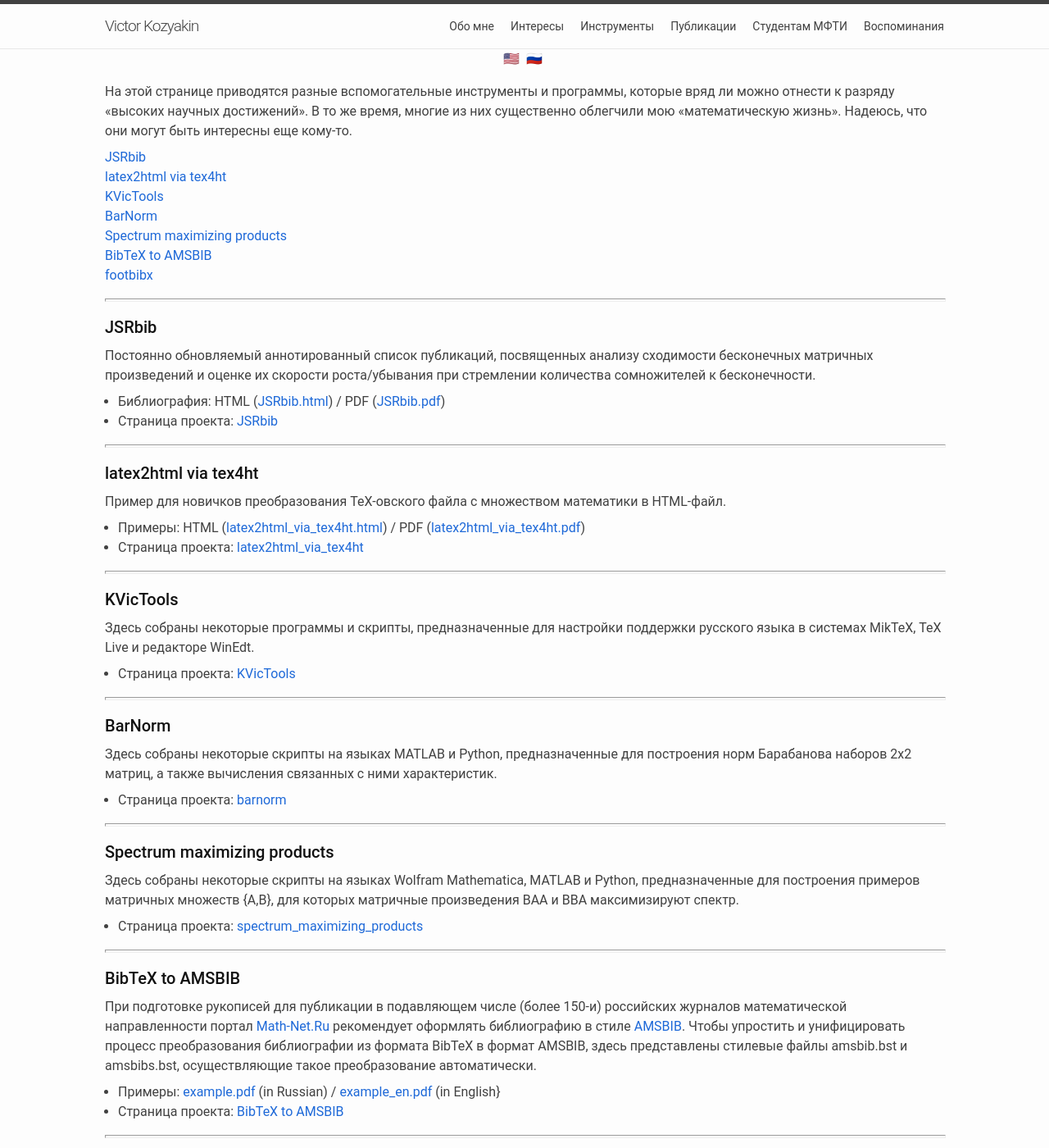
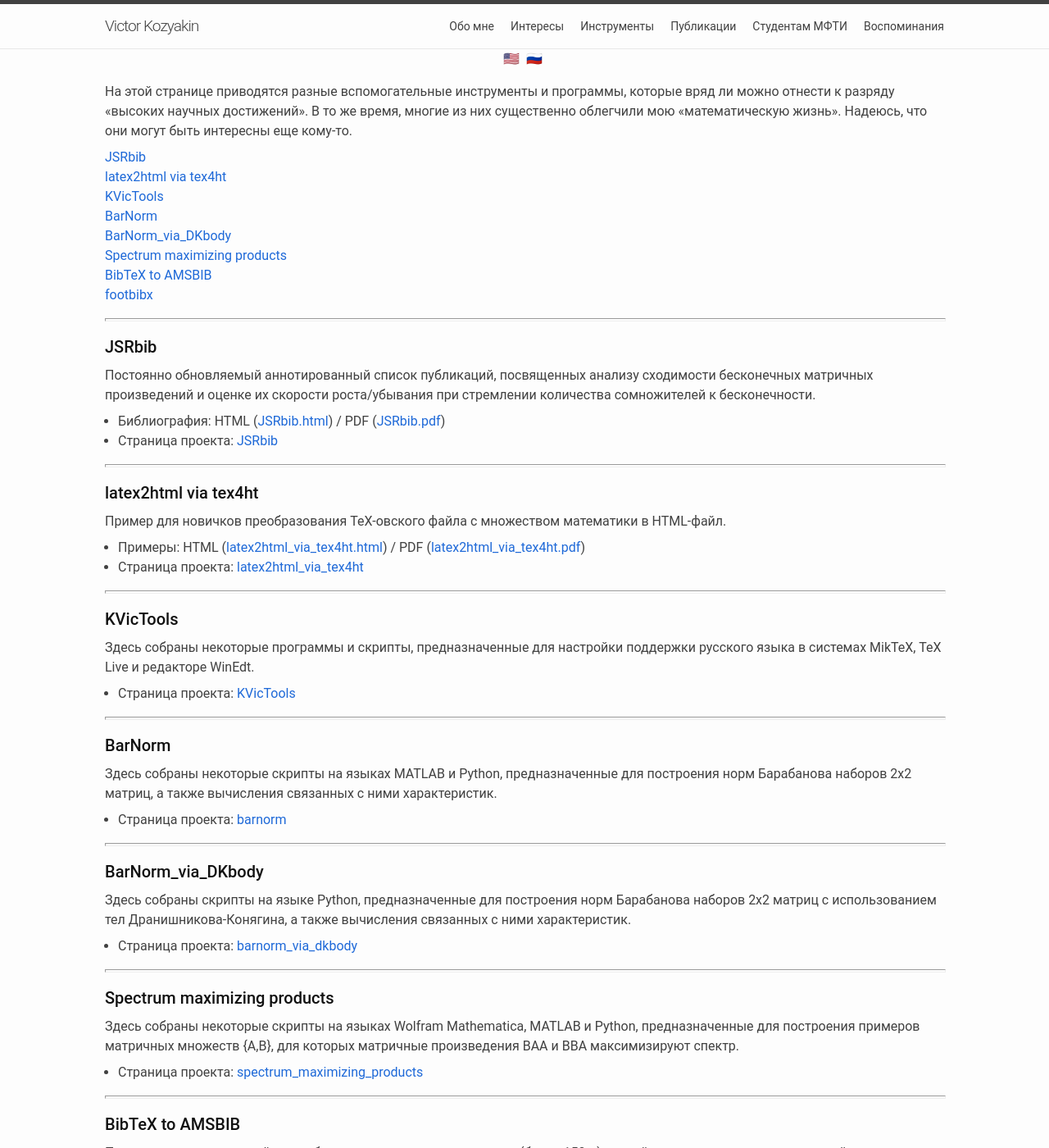
Before and after one commit to kozyakin/kozyakin.github.io, a Jekyll site: the page built from ru/nauxiliaries.html, in a window 1280 px wide and 1400 px high. Shown: the whole window at 82% size. Built offline with Jekyll 4.4.1, drawn with Linux system fonts in a browser that asks for light colours; emoji names are drawn with the system emoji font.

Commit message:
Added ref to BarNorm via DKbody

```diff
--- a/ru/nauxiliaries.html
+++ b/ru/nauxiliaries.html
@@ -2,6 +2,9 @@
 title: "Инструменты"
 ref: auxuliaries
 ---
+<head>
+  <meta charset="utf-8">
+</head>
 <body>
 <p>На этой странице приводятся разные вспомогательные инструменты и
 программы, которые вряд ли можно отнести к разряду «высоких научных
@@ -13,6 +16,7 @@ ref: auxuliaries
   <a href="#latex2html_via_tex4ht">latex2html via tex4ht</a><br>
   <a href="#KVicTools">KVicTools</a><br>
   <a href="#BarNorm">BarNorm</a><br>
+  <a href="#BarNorm_via_DKbody">BarNorm_via_DKbody</a><br>
   <a href="#Spectrum_maximizing_products">Spectrum maximizing products</a><br>
   <a href="#BibTeX_to_AMSBIB">BibTeX to AMSBIB</a><br>
   <a href="#footbibx">footbibx</a></p>
@@ -56,6 +60,12 @@ ref: auxuliaries
   <li>Страница проекта: <a href="https://github.com/kozyakin/barnorm">barnorm</a></li>
 </ul>
 <hr style="width: 100%; height: 2px;">
+<h4><a name="BarNorm_via_DKbody"></a>BarNorm_via_DKbody</h4>
+<p>Здесь собраны скрипты на языке Python, предназначенные для построения норм Барабанова наборов 2x2 матриц с использованием тел Дранишникова-Конягина, а также вычисления связанных с ними характеристик.</p>
+<ul>
+  <li>Страница проекта: <a href="https://github.com/kozyakin/barnorm_via_dkbody">barnorm_via_dkbody</a></li>
+</ul>
+<hr style="width: 100%; height: 2px;">
 <h4><a name="Spectrum_maximizing_products"></a>Spectrum maximizing products</h4>
 <p>Здесь собраны некоторые скрипты на языках Wolfram Mathematica,
 MATLAB и Python, предназначенные для построения примеров матричных
@@ -72,7 +82,7 @@ MATLAB и Python, предназначенные для построения п
 amsbib.bst и amsbibs.bst, осуществляющие такое преобразование
 автоматически.</p>
 <ul>
-  <li>Примеры: <a href="https://kozyakin.github.io/assets/example.pdf">example.pdf</a> (in Russian) / <a href="https://kozyakin.github.io/assets/example_en.pdf">example_en.pdf</a> (in English}</li>
+  <li>Примеры: <a href="https://kozyakin.github.io/assets/example.pdf">example.pdf</a> (in Russian) / <a href="https://kozyakin.github.io/assets/example_en.pdf">example_en.pdf</a> (in English)</li>
   <li>Страница проекта: <a href="https://github.com/kozyakin/bibtex_to_amsbib">BibTeX to AMSBIB</a></li>
 </ul>
 <hr style="width: 100%; height: 2px;">
```
Also changed, not shown: en/nauxiliaries.html (+8 -1 lines).
